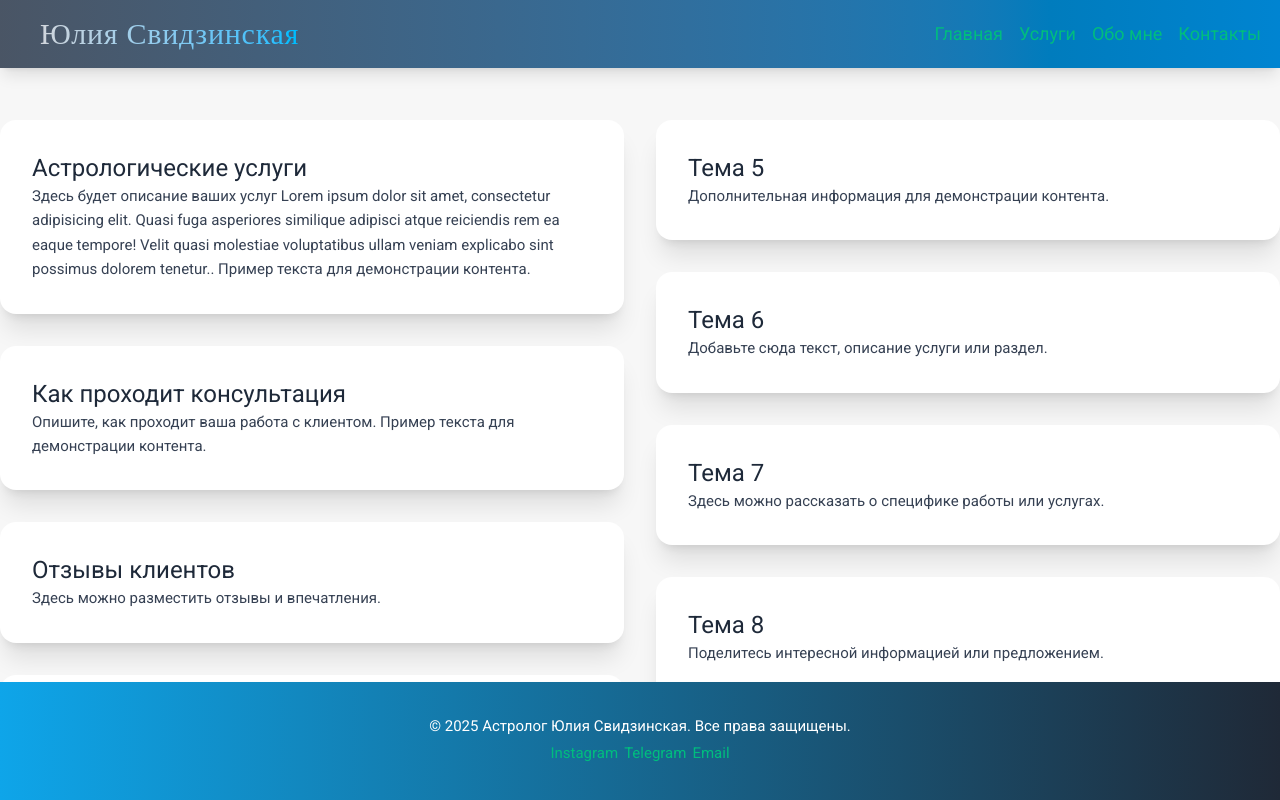
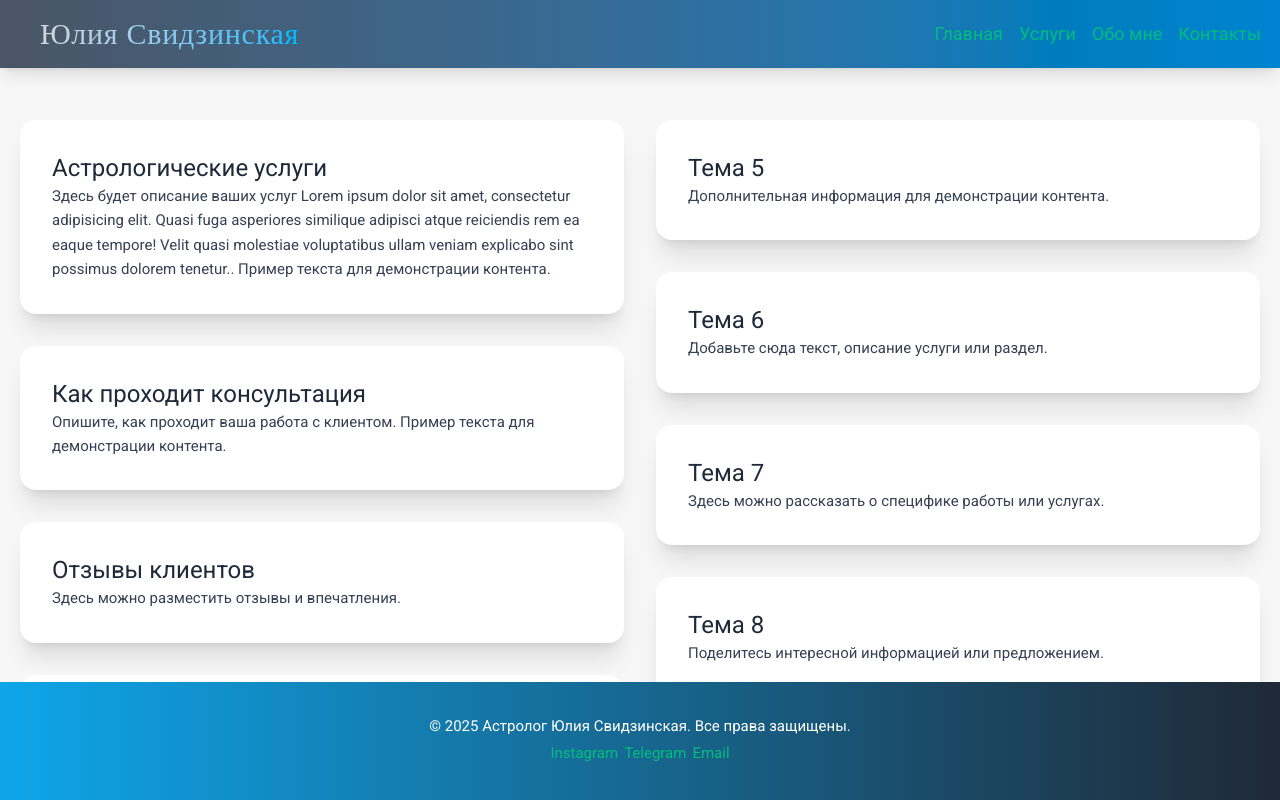
Before and after one commit to Jeefik/astronomy-website, a Vue app: page / in a window 1280 px wide. Built offline with nearby package versions, Linux system fonts and the light colour scheme; a web font is replaced by a local one.

Commit message:
add pm-4 in main

```diff
--- a/src/App.vue
+++ b/src/App.vue
@@ -36,7 +36,7 @@
     </header>
 
     <!-- Контент -->
-    <main class="w-screen overflow-auto bg-gray-100">
+    <main class="w-screen overflow-auto bg-gray-100 px-5">
       <div class="flex justify-center w-full space-x-8">
         <!-- Левая часть секций -->
         <div class="space-y-8 w-full lg:w-1/2">
```
